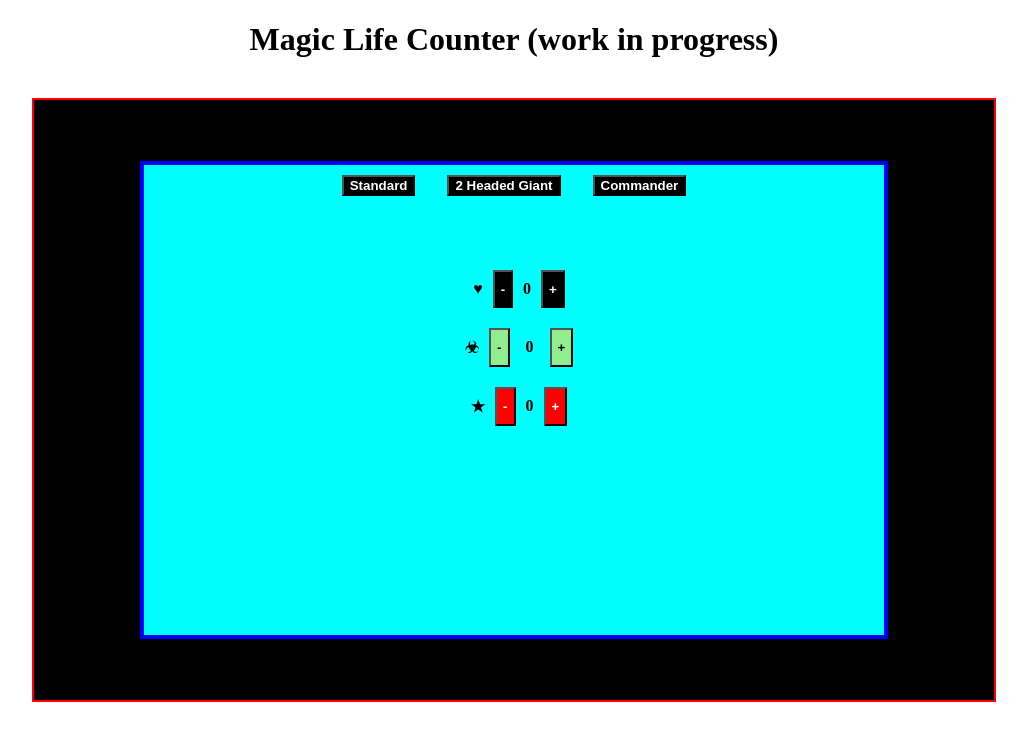
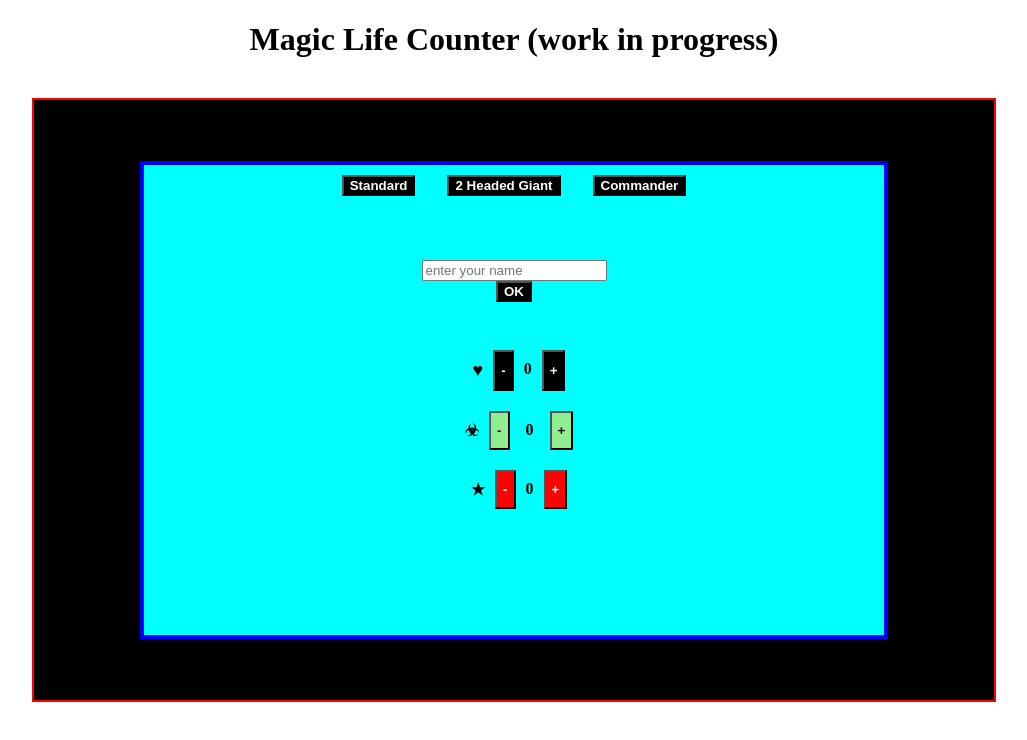
Before and after one commit to Rikki-Fontaine/life-counter, a SvelteKit app: page / in a window 1280 px wide. Shown: the top 740 px of the page, without its empty margins (126-1153 px from the left). Built offline with nearby package versions, Linux system fonts and the light colour scheme.

Commit message:
Added player name feature

```diff
--- a/src/components/lifeCounter.svelte
+++ b/src/components/lifeCounter.svelte
@@ -1,5 +1,7 @@
 <script>
 	let count = 0;
+    let name = "";
+    let playerName = false
 
     const setLife20 = () => {
         count = 20
@@ -36,15 +38,25 @@
     </button>
 </div>
 
+<input class={playerName ? "hidden" : ""} bind:value={name} placeholder="enter your name" /> <button class={playerName ? "hidden" : ""} on:click={() => playerName = !playerName}>OK</button>
+<p class={playerName ? "up" : ""}>{name || ""}</p>
 
 <div class="container">
-    <span>&#9829;</span>
+    <span class="heart">&#9829;</span>
     <button on:click={decrement}>-</button>
     <span>{count}</span>
     <button on:click={increment}>+</button>
 </div>
 
 <style>
+    .up{
+        transform: translateY(-50px);
+    }
+
+    .hidden{
+        visibility: hidden;
+    }
+
     button {
         color : white;
         background-color: black;
@@ -56,8 +68,17 @@
         margin: 10px;
     }
 
+    .heart{
+        font-size: large;
+    }
+
+    p{
+        font-weight: bolder;
+        font-size: larger;
+    }
+
     input{
-        color: wheat;
+        color: black;
     }
 
     .container {
```
